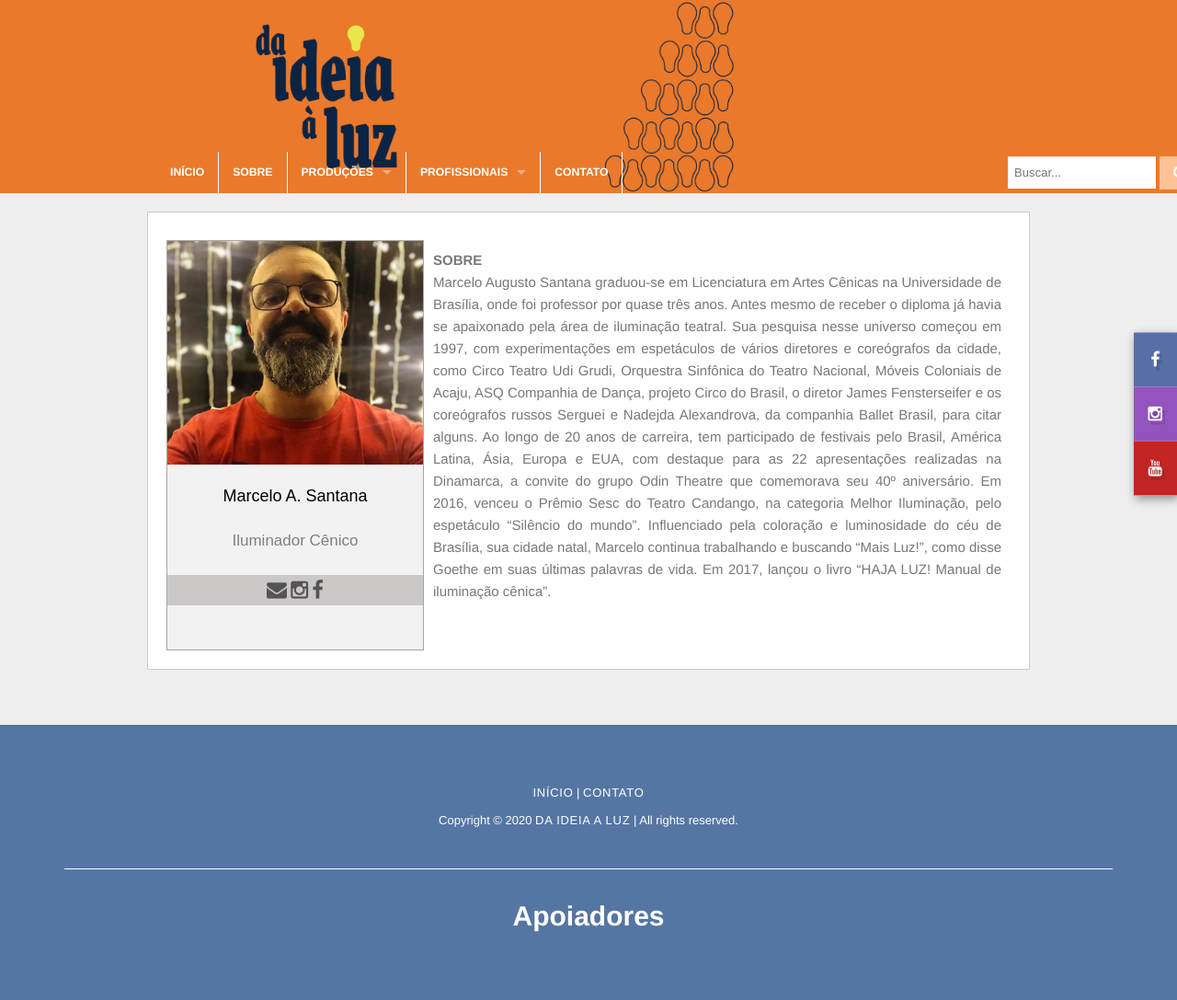
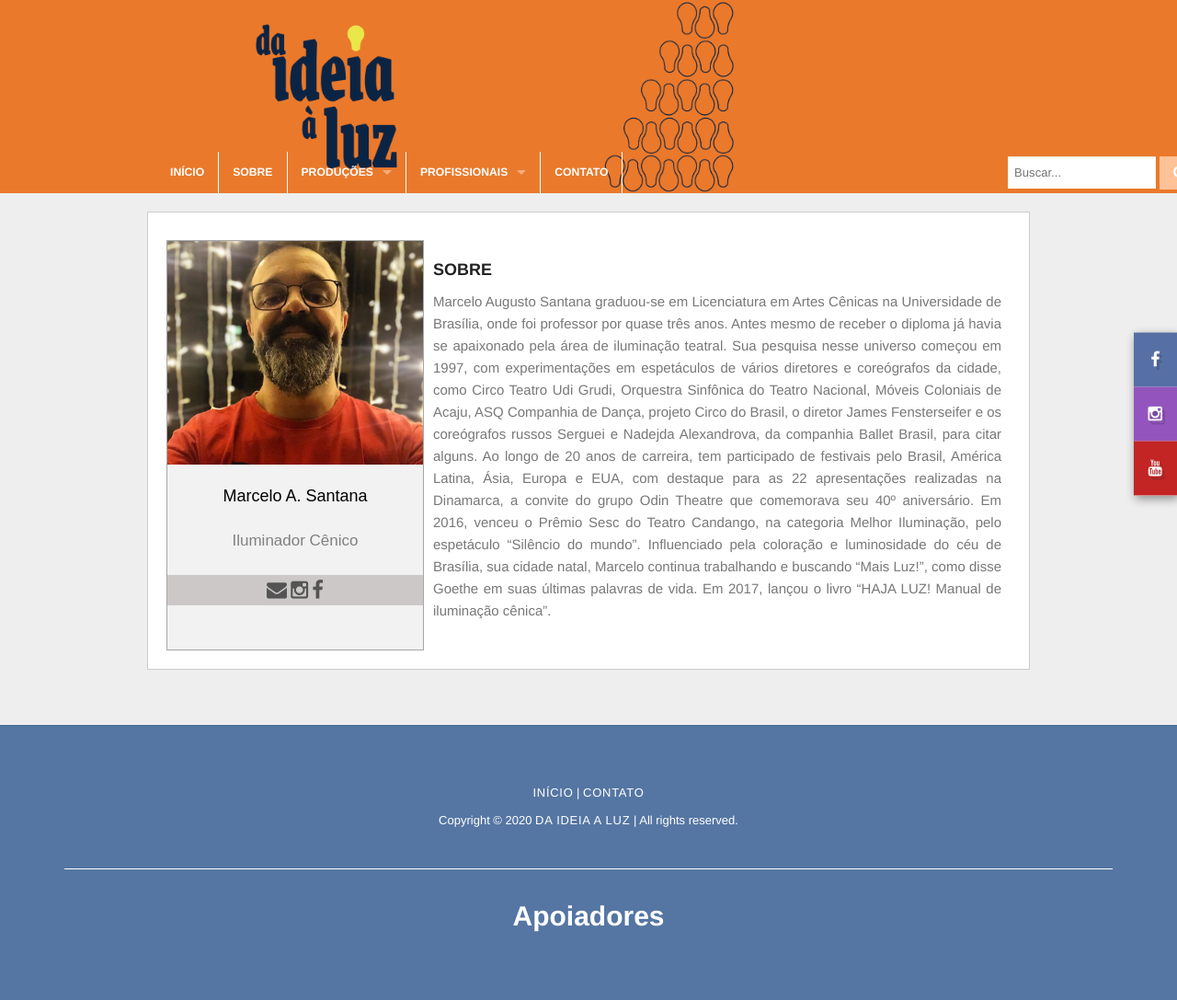
Before and after one commit to daideiaaluz/daideiaaluz.github.io, a Jekyll site: the page built from _perfis/marcelo_augusto_santana.md, in a window 1280 px wide. Shown: the whole page at 92% size. Built offline with Jekyll 4.4.1, drawn with Linux system fonts in a browser that asks for light colours; nearby versions of some CDN libraries.

```diff
--- a/_perfis/marcelo_augusto_santana.md
+++ b/_perfis/marcelo_augusto_santana.md
@@ -9,6 +9,6 @@ instagram: https://www.instagram.com/marceloaugusto/
 facebook: https://www.facebook.com/marceloaugusto.santana
 ---
 
-**SOBRE**
+##### **SOBRE**
 
 Marcelo Augusto Santana graduou-se em Licenciatura em Artes Cênicas na Universidade de Brasília, onde foi professor por quase três anos. Antes mesmo de receber o diploma já havia se apaixonado pela área de iluminação teatral. Sua pesquisa nesse universo começou em 1997, com experimentações em espetáculos de vários diretores e coreógrafos da cidade, como Circo Teatro Udi Grudi, Orquestra Sinfônica do Teatro Nacional, Móveis Coloniais de Acaju, ASQ Companhia de Dança, projeto Circo do Brasil, o diretor James Fensterseifer e os coreógrafos russos Serguei e Nadejda Alexandrova, da companhia Ballet Brasil, para citar alguns. Ao longo de 20 anos de carreira, tem participado de festivais pelo Brasil, América Latina, Ásia, Europa e EUA, com destaque para as 22 apresentações realizadas na Dinamarca, a convite do grupo Odin Theatre que comemorava seu 40º aniversário. Em 2016, venceu o Prêmio Sesc do Teatro Candango, na categoria Melhor Iluminação, pelo espetáculo “Silêncio do mundo”. Influenciado pela coloração e luminosidade do céu de Brasília, sua cidade natal, Marcelo continua trabalhando e buscando “Mais Luz!”, como disse Goethe em suas últimas palavras de vida. Em 2017, lançou o livro “HAJA LUZ! Manual de iluminação cênica”.
```
Also changed, not shown: _perfis/wallace_rios.md (+1 -1 lines), 2 other files.
